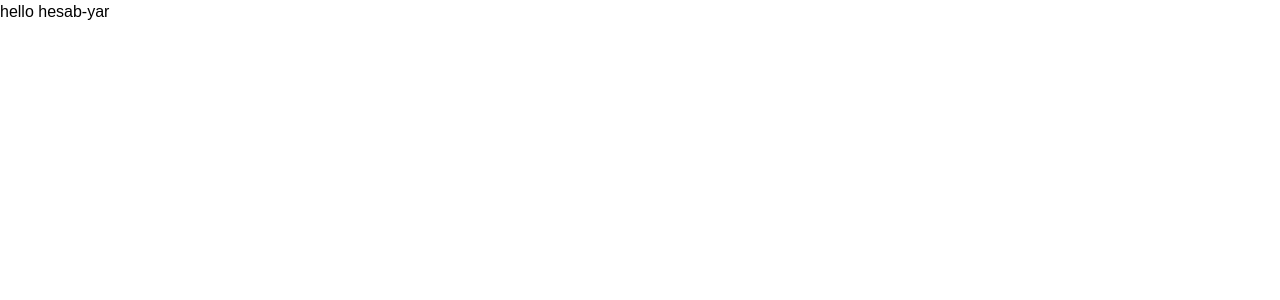
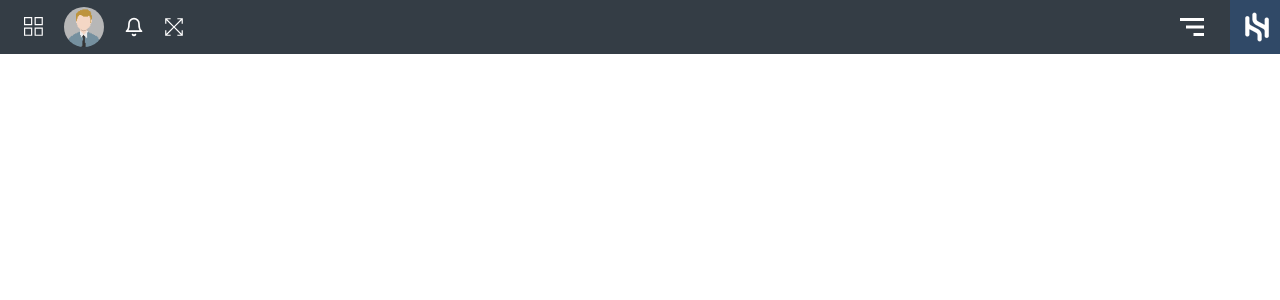
Before and after one commit to AmirZarei2002/admin-panel-task, a React (Create React App) app: page / in a window 1280 px wide. Shown: the top 300 px of the page. Built offline with nearby package versions, Linux system fonts and the light colour scheme.

Commit message:
Add Navbar and Sidebar components to the project

```diff
--- a/src/App.js
+++ b/src/App.js
@@ -1,9 +1,13 @@
-function App() {
+import Navbar from "./components/Navbar";
+// import Sidebar from "./components/Sidebar";
+
+const App = () => {
   return (
     <div>
-      hello hesab-yar
+      <Navbar />
+      {/* <Sidebar /> */}
     </div>
-  );
+  )
 }
 
 export default App;
```
